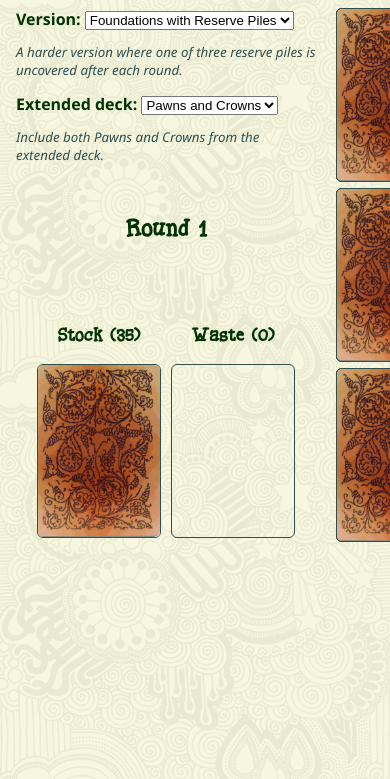
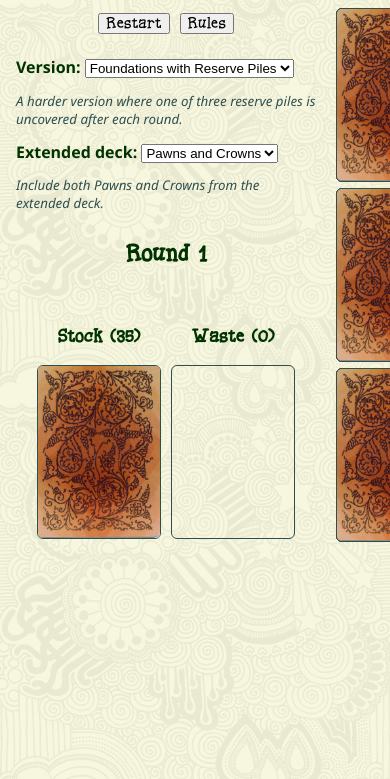
Before and after one commit to mcdemarco/cascades, a plain HTML site: page index.html in a window 390 px wide. Shown: the part 65-844 px from the top of the page. Drawn offline with Linux system fonts and the light colour scheme.

Commit message:
Mobilize some more.

```diff
--- a/css/cascades.css
+++ b/css/cascades.css
@@ -9,25 +9,45 @@
 
 /* layout */
 
-html, body {
+html, body, div.bodyWrapper {
+    box-sizing:border-box;
     margin:0;
     height:100%;
     width:100%;
 }
 
-body {
+body, div.bodyWrapper {
+    height: 100vh;
+}
+
+/* an unfortunate mithril necessity */
+div.bodyWrapper {
     display: -webkit-flex;
     display: flex;
-    min-height: 100vh;
+    -webkit-flex-direction: column;
     flex-direction: column;
 }
 
 header {
     display: -webkit-flex;
     display: flex;
+    -webkit-flex-direction: row;
+    flex-direction: row;
     min-height: 66px;
     -webkit-align-items: center;
     align-items: center;
+    margin-left: 1em;
+}
+
+header h1 {
+    -webkit-flex: 0 0 300px;
+    flex: 0 0 300px;
+}
+
+header p.description {
+    -webkit-flex: 0 auto;
+    flex: 0 auto;
+    white-space:nowrap;
 }
 
 main {
@@ -35,27 +55,19 @@ main {
     display: flex;
 }
 
-header h1 {
-    -webkit-flex: 0 0 300px;
-    flex: 0 0 300px;
-}
-header p.description {
-    white-space:nowrap;
-    padding-left:10%;
-}
-
-header div.buttonWrapper {
-    text-align:left;
-}
-
 /* the left column of main contains .versionWrapper, .roundWrapper, and .deckWrapper */
 div.leftColumn {
     -webkit-flex: 0 0 300px;
     flex: 0 0 300px;
+    display: -webkit-flex;
     display: flex;
+    -webkit-flex-direction: column;
     flex-direction: column;
+    -webkit-box-pack: justify;
+    -webkit-justify-content: space-between;
     justify-content: space-between;
     margin-left: 1em;
+    height: 541px;
 }
 
 .reserveWrapper {
@@ -66,23 +78,21 @@ div.leftColumn {
 
 /* .foundationWrapper is the third column in main */
 
-.versionWrapper, .deckWrapper, .roundWrapper {
+
+.buttonWrapper, .versionWrapper, .deckWrapper, .roundWrapper {
     display: -webkit-flex;
     display: flex;
 }
-.versionWrapper {
+.versionWrapper, .roundWrapper {
+    -webkit-flex-direction: column;
     flex-direction: column;
 }
 .versionWrapper div {
+    -webkit-flex-direction: row;
     flex-direction: row;
 }
-.roundWrapper {
-    flex-direction: column;
-    flex: 0 0 60px;
-    -webkit-justify-content: flex-end;
-    justify-content: flex-end;
-}
-.deckWrapper {
+
+.buttonWrapper, .deckWrapper {
     -webkit-justify-content: center;
     justify-content: center;
 }
@@ -137,7 +147,7 @@ h1, h2, h3 {
     font-family: 'Fortune Letters', Futura, Geneva, sans-serif;
 }
 
-h1, h2, h3, .buttonWrapper {
+h1, h2, h3 {
     text-align:center;
 }
 
--- a/index.html
+++ b/index.html
@@ -6,7 +6,7 @@
 		<meta name="apple-mobile-web-app-capable" content="yes"/>
 		<meta name="apple-mobile-web-app-title" content="Cascades"/>
 		<meta name="apple-mobile-web-app-status-bar-style" content="black"/>
-		<meta name=”viewport” content=”width=device-width, initial-scale=1, maximum-scale=1, minimum-scale=1, user-scalable=no, minimal-ui"/>
+		<meta name="viewport" content="width=device-width, initial-scale=1, maximum-scale=1, minimum-scale=1, user-scalable=no, minimal-ui"/>
     <link rel="stylesheet" href="css/cascades.css" />
   </head>
 	<body>
--- a/js/cascades.js
+++ b/js/cascades.js
@@ -384,20 +384,17 @@ variants.controller = function() {
 
 variants.view = function(ctrl) {
 
-	return m("body", [
-
+	return m("div", {className: "bodyWrapper"}, [
 		m("header", [
 			m("h1", "Cascades"),
-			m("div", {className: "buttonWrapper"}, [
-				m("button[type=button]", {onclick: ctrl.reset.bind(ctrl)}, "Restart"),
-				m("button[type=button]", {onclick: modal.visible.bind(ctrl, true)}, "Rules")
-			]),
-			m("div", [
-				m("p", {className: "description"}, "a solitaire card game for the Decktet by Joe Conard")
-			])
+			m("p", {className: "description"}, "a solitaire card game for the Decktet by Joe Conard")
 		]),
 		m("main", [
 			m("div", {className: "leftColumn"}, [
+				m("div", {className: "buttonWrapper"}, [
+					m("button[type=button]", {onclick: ctrl.reset.bind(ctrl)}, "Restart"),
+					m("button[type=button]", {onclick: modal.visible.bind(ctrl, true)}, "Rules")
+				]),
 				m("div", {className: "versionWrapper"}, [
 					m("div", [
 						m("b", "Version: "),
```
